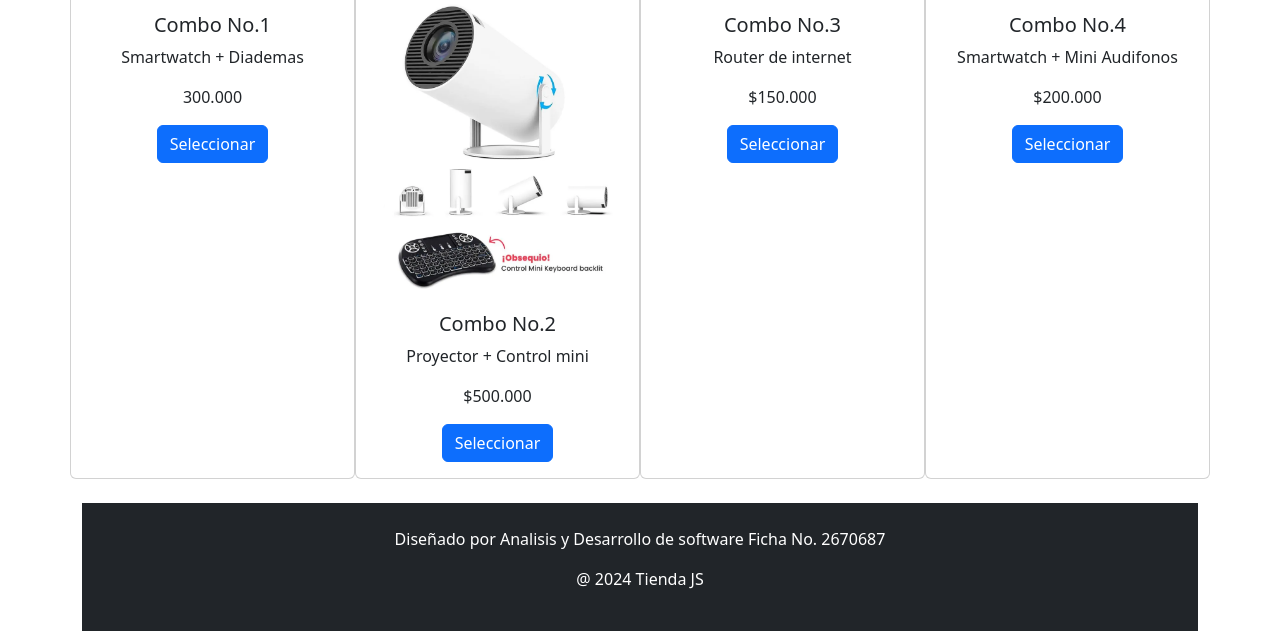
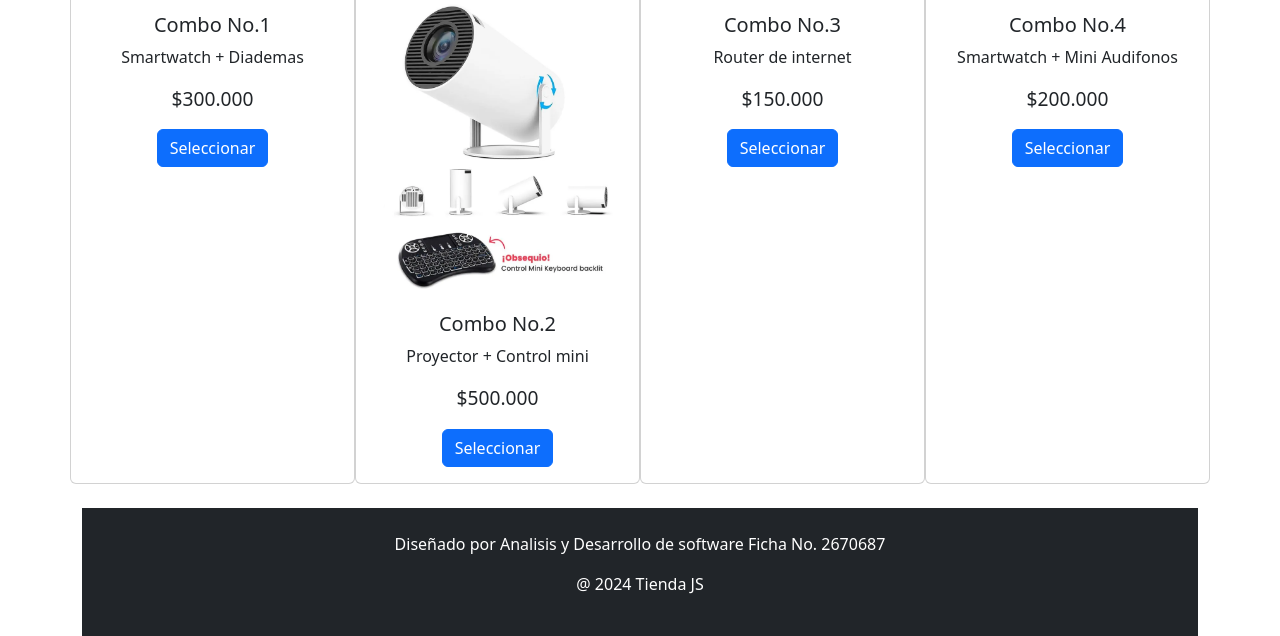
Before and after one commit to Privado3452/Ejercicios_Bootstrap_5.3, a plain HTML site: page index.html in a window 1280 px wide. Shown: the part 1514-2150 px from the top of the page. Drawn offline with nearby package versions, Linux system fonts and the light colour scheme.

Commit message:
17/ Mayo
Cambios en el tamaño del precio

```diff
--- a/index.html
+++ b/index.html
@@ -223,7 +223,7 @@
                 <div class="card-body">
                   <h5 class="card-title">Combo No.1</h5>
                   <p class="card-text">Smartwatch + Diademas</p>
-                  <p class="card-text">300.000</p>
+                  <p class="card-text"><big>$300.000</big></p>
                   <a href="#" class="btn btn-primary">Seleccionar</a>
                 </div>
               </div>
@@ -233,7 +233,7 @@
                 <div class="card-body">
                   <h5 class="card-title">Combo No.2</h5>
                   <p class="card-text">Proyector + Control mini</p>
-                  <p class="card-text">$500.000</p>
+                  <p class="card-text"><big>$500.000</big></p>
                   <a href="#" class="btn btn-primary">Seleccionar</a>
                 </div>
               </div>
@@ -243,7 +243,7 @@
                 <div class="card-body">
                   <h5 class="card-title">Combo No.3</h5>
                   <p class="card-text">Router de internet</p>
-                  <p class="card-text">$150.000</p>
+                  <p class="card-text"><big>$150.000</big></p>
                   <a href="#" class="btn btn-primary">Seleccionar</a>
                 </div>
               </div>
@@ -253,7 +253,7 @@
                 <div class="card-body">
                   <h5 class="card-title">Combo No.4</h5>
                   <p class="card-text">Smartwatch + Mini Audifonos</p>
-                  <p class="card-text">$200.000</p>
+                  <p class="card-text"><big>$200.000</big></p>
                   <a href="#" class="btn btn-primary">Seleccionar</a>
                 </div>
               </div>
```
